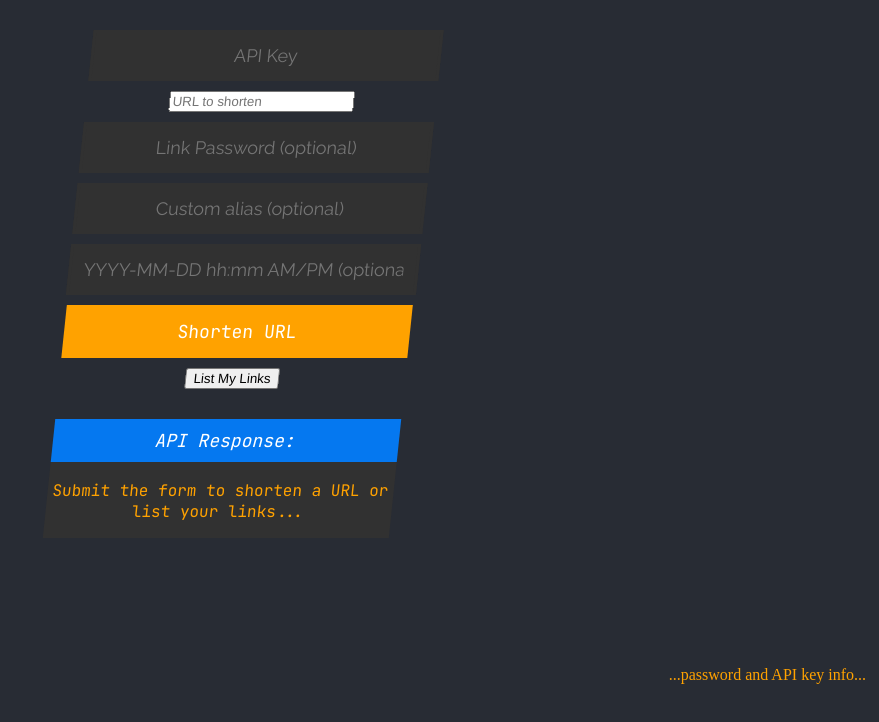
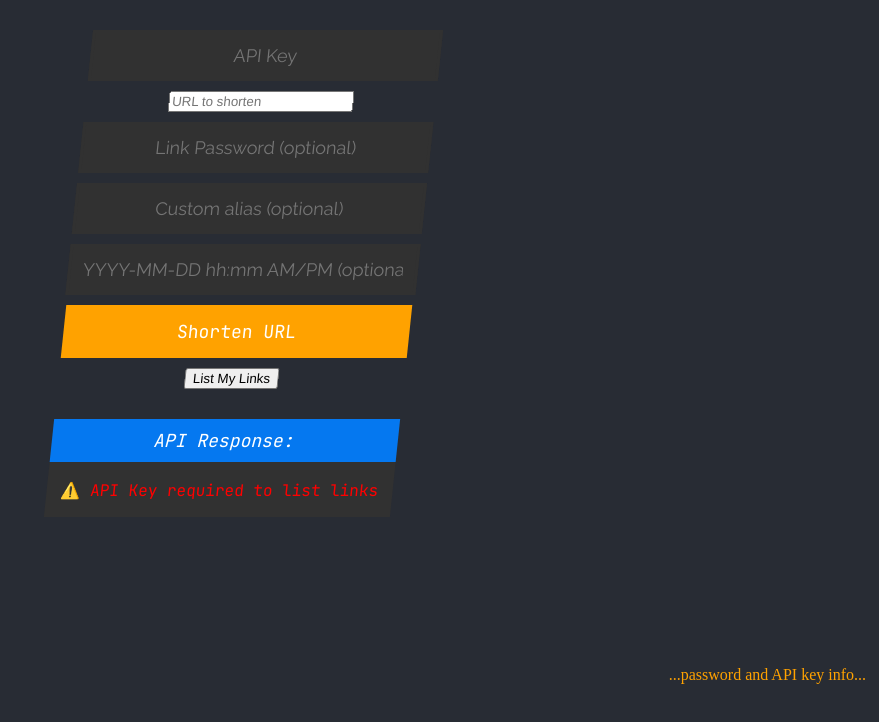
Before and after one commit to peme969/Linky, a website: page src/index.html in a window 1280 px wide. Both pictures are taken after a click on the button "List My Links". Shown: the part 86-808 px from the top of the page, without its empty margins (401-1280 px from the left). Drawn offline with nearby package versions, Linux system fonts and the light colour scheme.

Commit message:
Update index.html

```diff
--- a/src/index.html
+++ b/src/index.html
@@ -105,8 +105,9 @@
 
       // List links
       $('#list').click(function() {
+        const secret      = $('#secret-input').val().trim();
         const superSecret = $('#password-input').val().trim();
-        if (!secret) {
+        if (!secret || !superSecret) {
           $result.text('⚠️ API Key required to list links').addClass('bad');
           return;
         }
```
